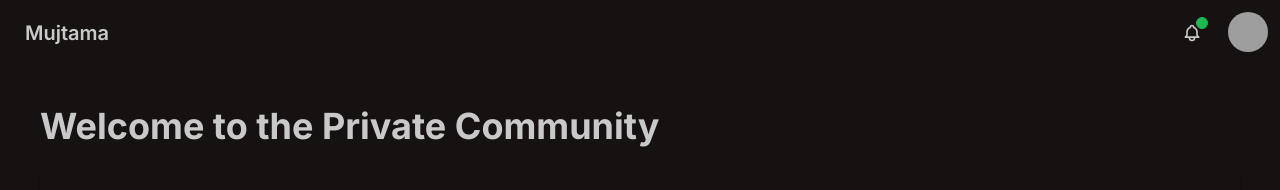
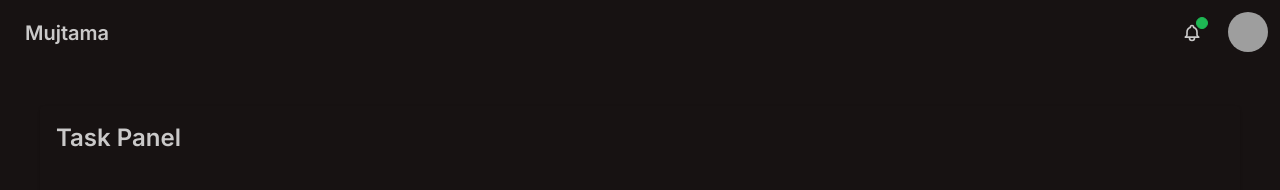
Before and after one commit to IzaanAnwar/mujtama, a Next.js app: page /dashboard/room/BEGINNER/task in a window 1280 px wide. Shown: the top 190 px of the page. Built offline with nearby package versions, Linux system fonts and the light colour scheme; no server answers; the database is empty; sample sign-in values are in the browser's storage; grey boxes are pictures that could not be loaded.

Commit message:
miscllenious

```diff
--- a/src/app/dashboard/room/[id]/task/page.tsx
+++ b/src/app/dashboard/room/[id]/task/page.tsx
@@ -47,10 +47,6 @@ export default function Task() {
 
     return (
         <div className="container mx-auto py-10 px-0 md:px-10 ">
-            <h1 className="text-center md:text-left text-2xl md:text-4xl font-bold mb-6">
-                Welcome to the Private Community
-            </h1>
-
             <div className="py-4 px-0 md:px-4  rounded shadow 00 ">
                 <h2 className="text-center md:text-left text-xl md:text-2xl font-semibold mb-4">
                     Task Panel
--- a/src/components/Chat.tsx
+++ b/src/components/Chat.tsx
@@ -79,7 +79,7 @@ const ChatPage = ({ user }: { user: User }) => {
         return () => {
             pusherClient.unsubscribe(user.chatRoomId);
         };
-    }, [user.chatRoomId]);
+    }, [user.chatRoomId, user.id]);
 
     return (
         <div className="flex flex-col h-screen bg-zinc-900 relative">
```
